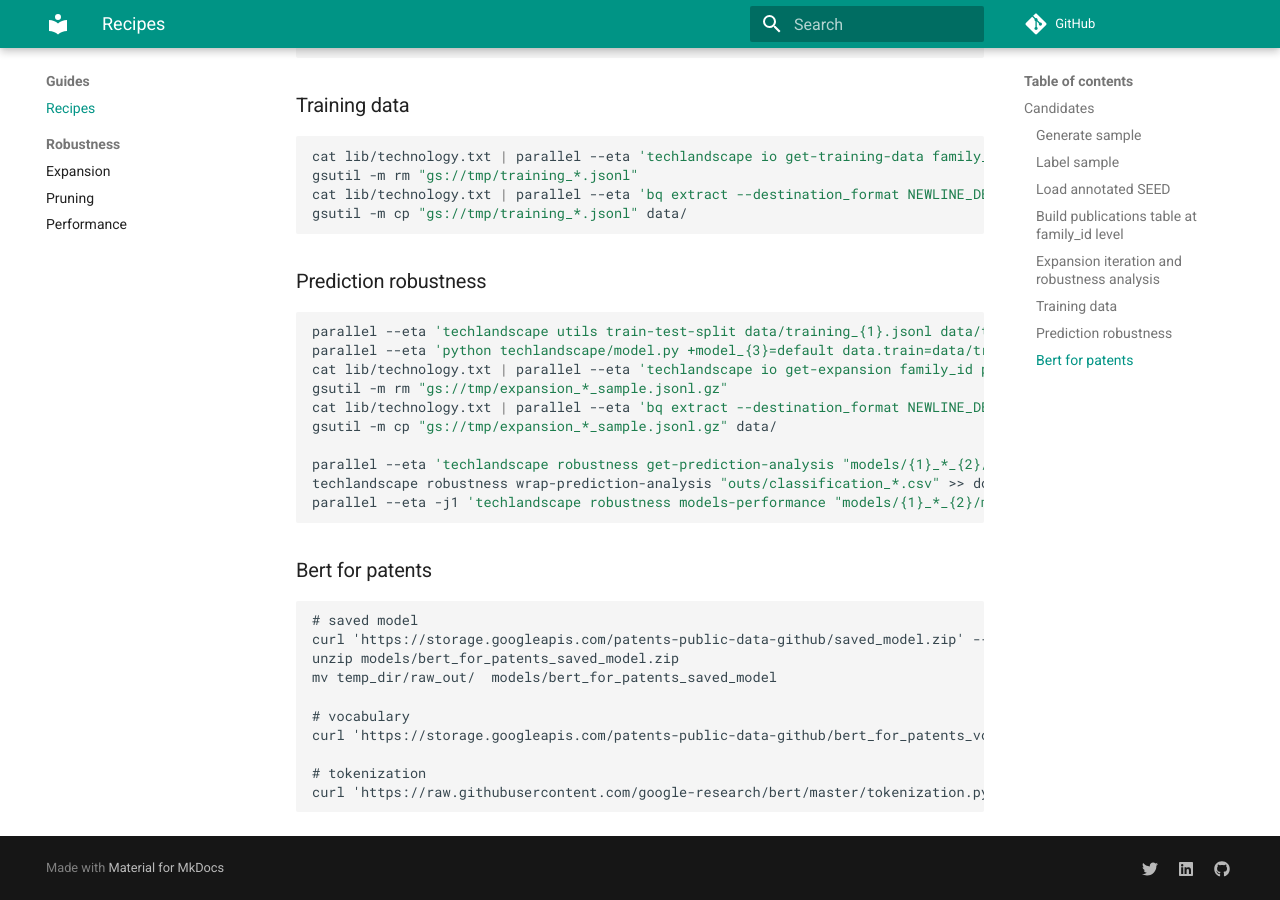
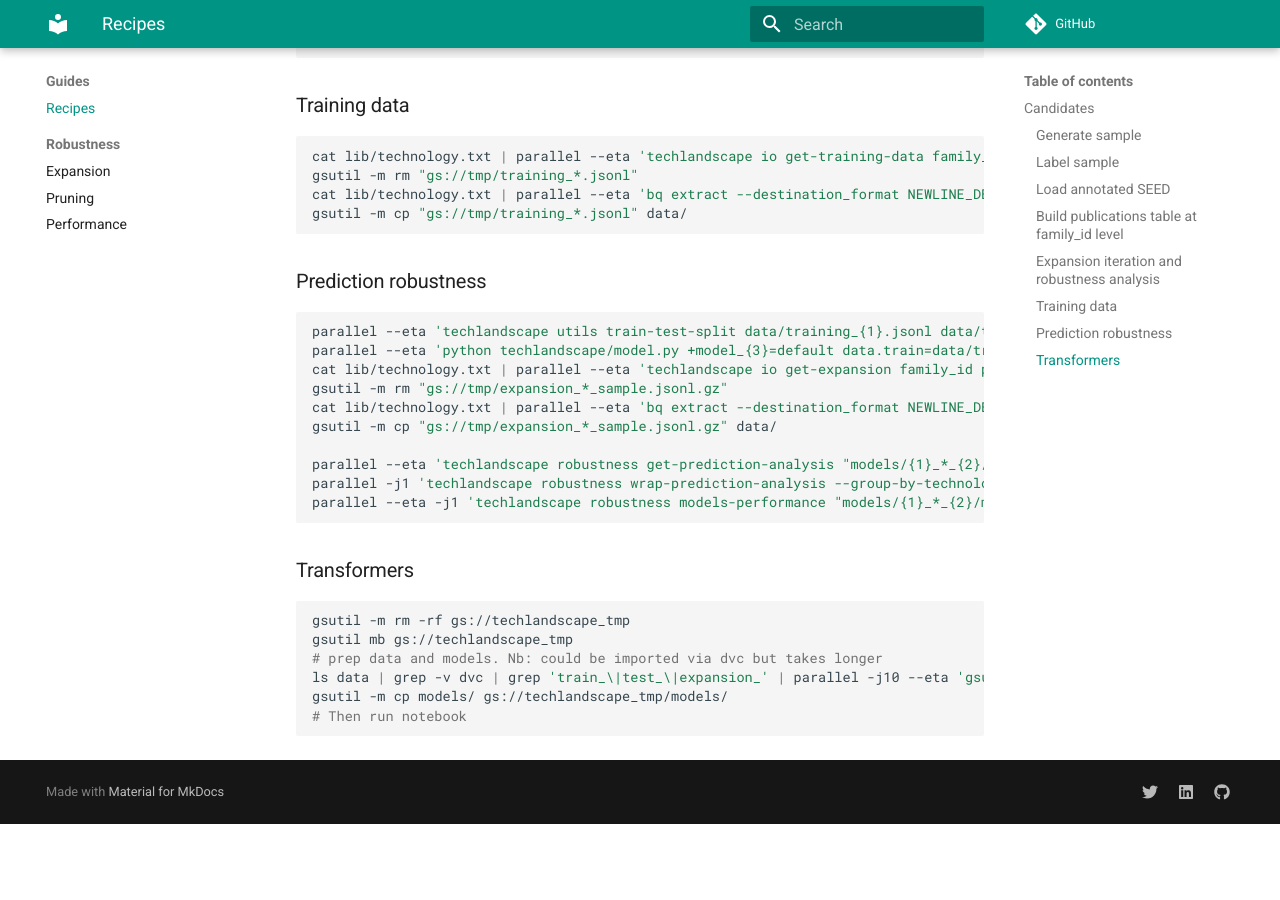
Before and after one commit to cverluise/techlandscape, an MkDocs documentation site: the page built from docs/RECIPE.md, in a window 1280 px wide and 900 px high, scrolled down 1188 px. Built offline with MkDocs 1.6.1 and Material for MkDocs 9.7.7, drawn with Linux system fonts in a browser that asks for light colours; comment, search, counter and statistics services are not loaded; after the commit the page ends 2012 px from its top, so only the background shows below that.

Commit message:
:memo: add trf recipe

````diff
--- a/docs/RECIPE.md
+++ b/docs/RECIPE.md
@@ -70,21 +70,17 @@ cat lib/technology.txt | parallel --eta 'bq extract --destination_format NEWLINE
 gsutil -m cp "gs://tmp/expansion_*_sample.jsonl.gz" data/
 
 parallel --eta 'techlandscape robustness get-prediction-analysis "models/{1}_*_{2}/model-best" data/expansion_{1}_sample.jsonl --destination outs/' ::: $(cat lib/technology.txt) ::: $(cat lib/model.txt)
-techlandscape robustness wrap-prediction-analysis "outs/classification_*.csv" >> docs/ROBUSTNESS_MODEL.md
+parallel -j1 'techlandscape robustness wrap-prediction-analysis --group-by-technology "outs/classification_{1}_*.csv" >> docs/ROBUSTNESS_MODEL.md' ::: $(cat lib/technology.txt )
 parallel --eta -j1 'techlandscape robustness models-performance "models/{1}_*_{2}/model-best/meta.json" --markdown --title "{1} - {2}"' ::: $(cat lib/technology.txt) ::: $(cat lib/model.txt) >> docs/MODELS_PERFORMANCE.md
 ```
 
-### Bert for patents
+### Transformers
 
+```shell
+gsutil -m rm -rf gs://techlandscape_tmp
+gsutil mb gs://techlandscape_tmp
+# prep data and models. Nb: could be imported via dvc but takes longer
+ls data | grep -v dvc | grep 'train_\|test_\|expansion_' | parallel -j10 --eta 'gsutil cp data/{} gs://techlandscape_tmp/data/'
+gsutil -m cp models/ gs://techlandscape_tmp/models/
+# Then run notebook
 ```
-# saved model
-curl 'https://storage.googleapis.com/patents-public-data-github/saved_model.zip' --output models/bert_for_patents_saved_model.zip
-unzip models/bert_for_patents_saved_model.zip
-mv temp_dir/raw_out/  models/bert_for_patents_saved_model
-
-# vocabulary
-curl 'https://storage.googleapis.com/patents-public-data-github/bert_for_patents_vocab_39k.txt' --output models/bert_for_patents_vocab_39k.txt
-
-# tokenization
-curl 'https://raw.githubusercontent.com/google-research/bert/master/tokenization.py' --output techlandscape/bert_tokenization.py
-```
````
